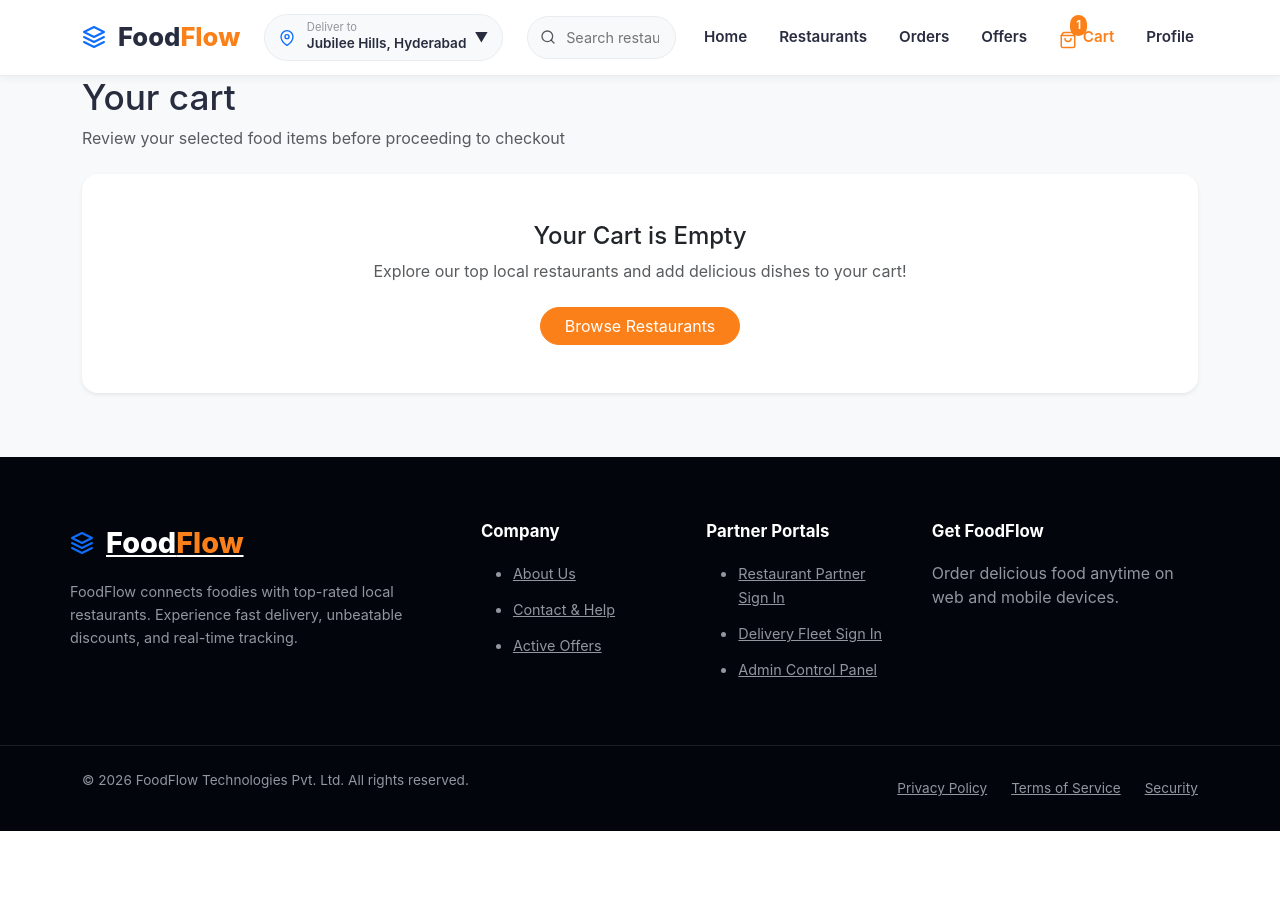
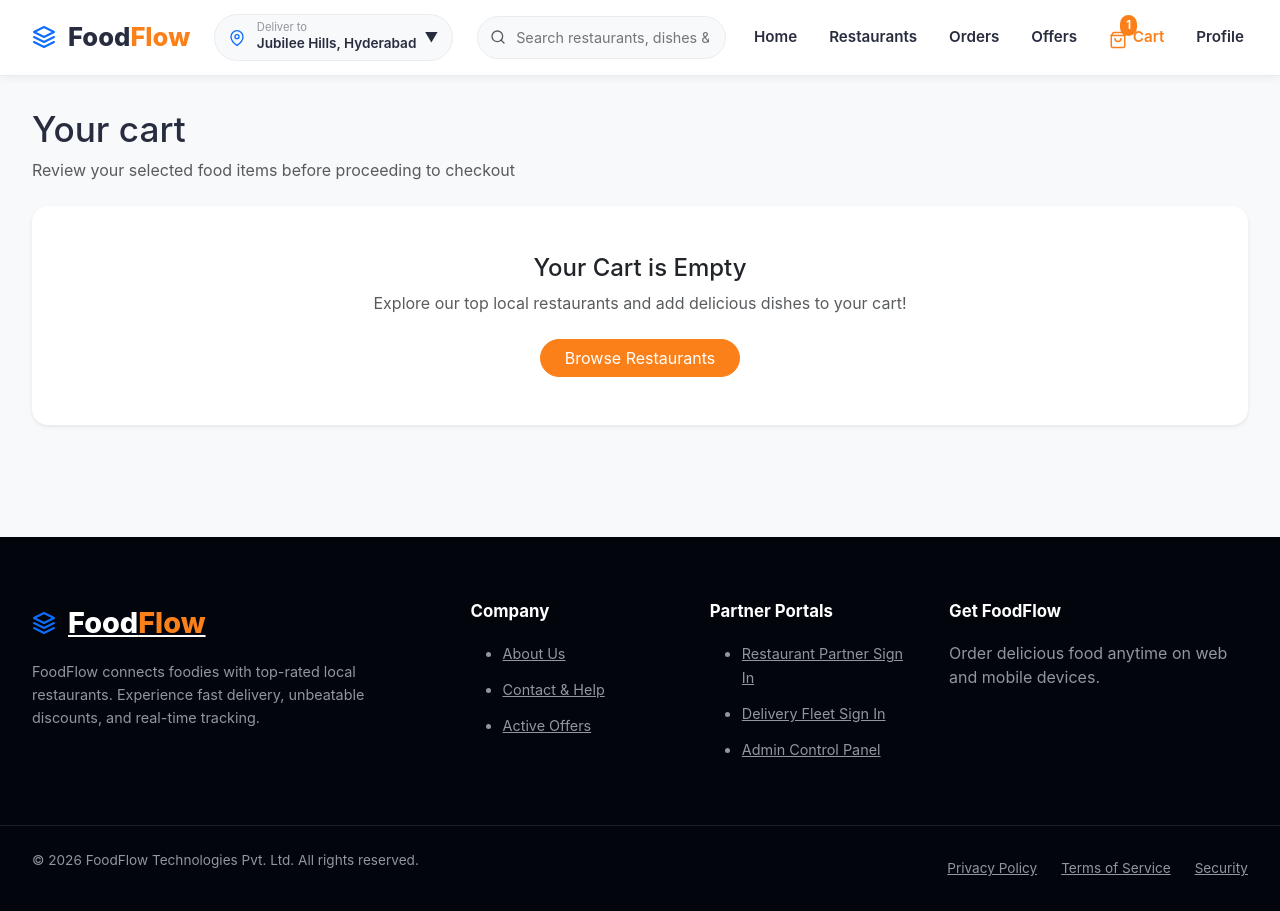
Before and after one commit to MiriyamRevathi/food_devilery_fullstack, a Flask app: page /cart in a window 1280 px wide. Before the commit the page ends 831 px from the top, so only its background shows below. Run offline with Flask 3, Linux system fonts and the light colour scheme.

Commit message:
feat(ui): update layout to 100% edge-to-edge desktop width (0 outer side margins)

```diff
--- a/static/css/style.css
+++ b/static/css/style.css
@@ -42,23 +42,53 @@
     --transition-normal: all 0.3s ease-in-out;
 }
 
-/* Global Reset & Typography */
+/* Global Reset & Edge-to-Edge Desktop Layout Rules */
 *, *::before, *::after {
     box-sizing: border-box;
 }
 
-html {
-    font-size: 16px;
-    scroll-behavior: smooth;
-}
-
-body {
+html, body {
+    width: 100% !important;
+    max-width: 100% !important;
+    margin: 0 !important;
+    padding: 0 !important;
+    overflow-x: hidden;
     font-family: var(--font-family-base);
     background-color: #f8f9fa;
     color: #282c3f;
     line-height: 1.5;
-    margin: 0;
-    padding: 0;
+}
+
+/* 100% FULL-DESKTOP WIDTH OVERRIDES (0 LEFT/RIGHT MARGIN SPACE) */
+.main-content,
+.site-footer,
+.navbar-header {
+    width: 100% !important;
+    max-width: 100% !important;
+    margin-left: 0 !important;
+    margin-right: 0 !important;
+}
+
+.container,
+.container-fluid,
+.container-sm,
+.container-md,
+.container-lg,
+.container-xl,
+.container-xxl,
+.launch-container {
+    width: 100% !important;
+    max-width: 100% !important;
+    padding-left: 2rem !important;
+    padding-right: 2rem !important;
+    margin-left: 0 !important;
+    margin-right: 0 !important;
+}
+
+/* Section Padding Utility */
+.section-padding {
+    padding-top: 2rem;
+    padding-bottom: 3rem;
 }
 
 /* GLOBAL FOODFLOW BUTTON OVERRIDES (NO BOOTSTRAP BLUE) */
```
